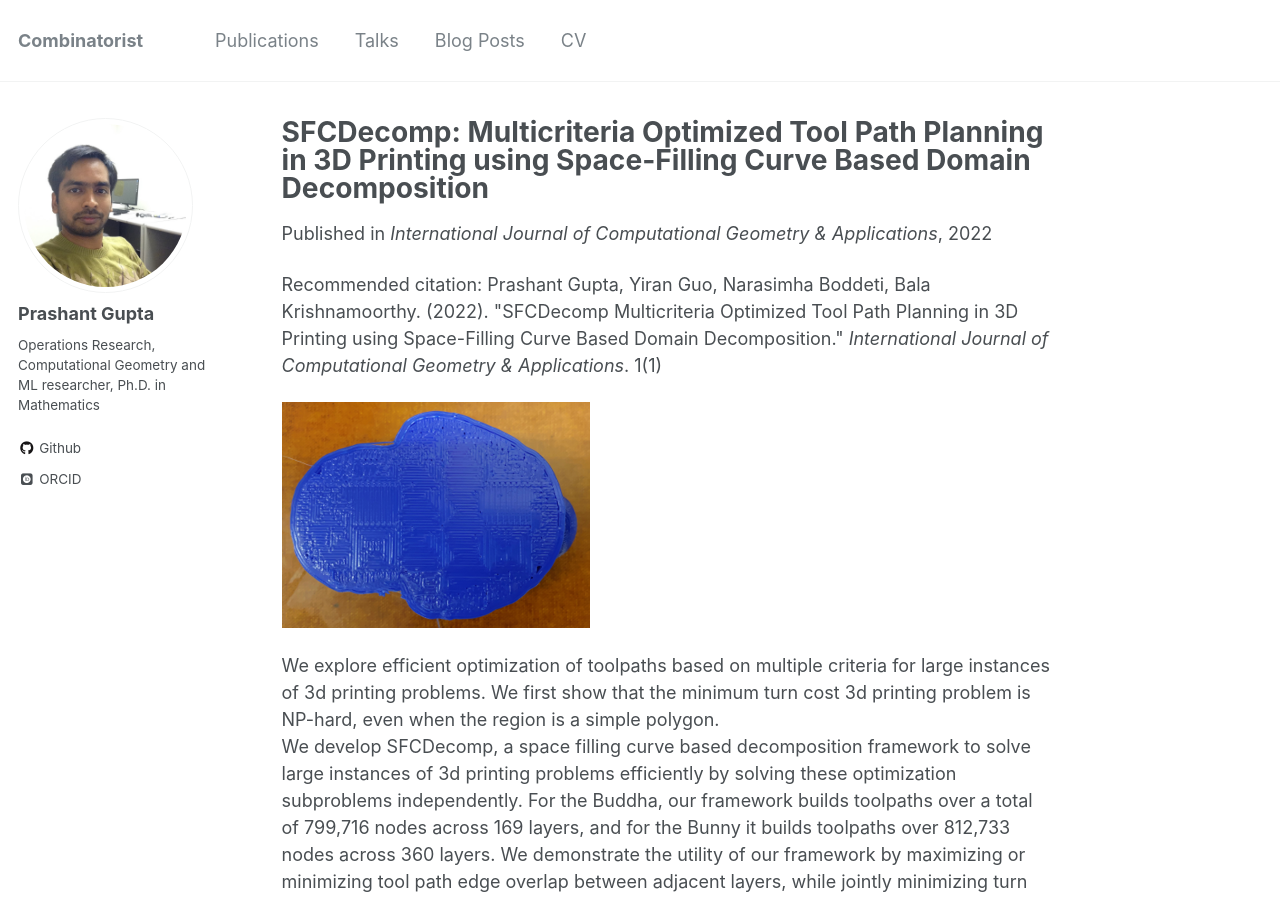
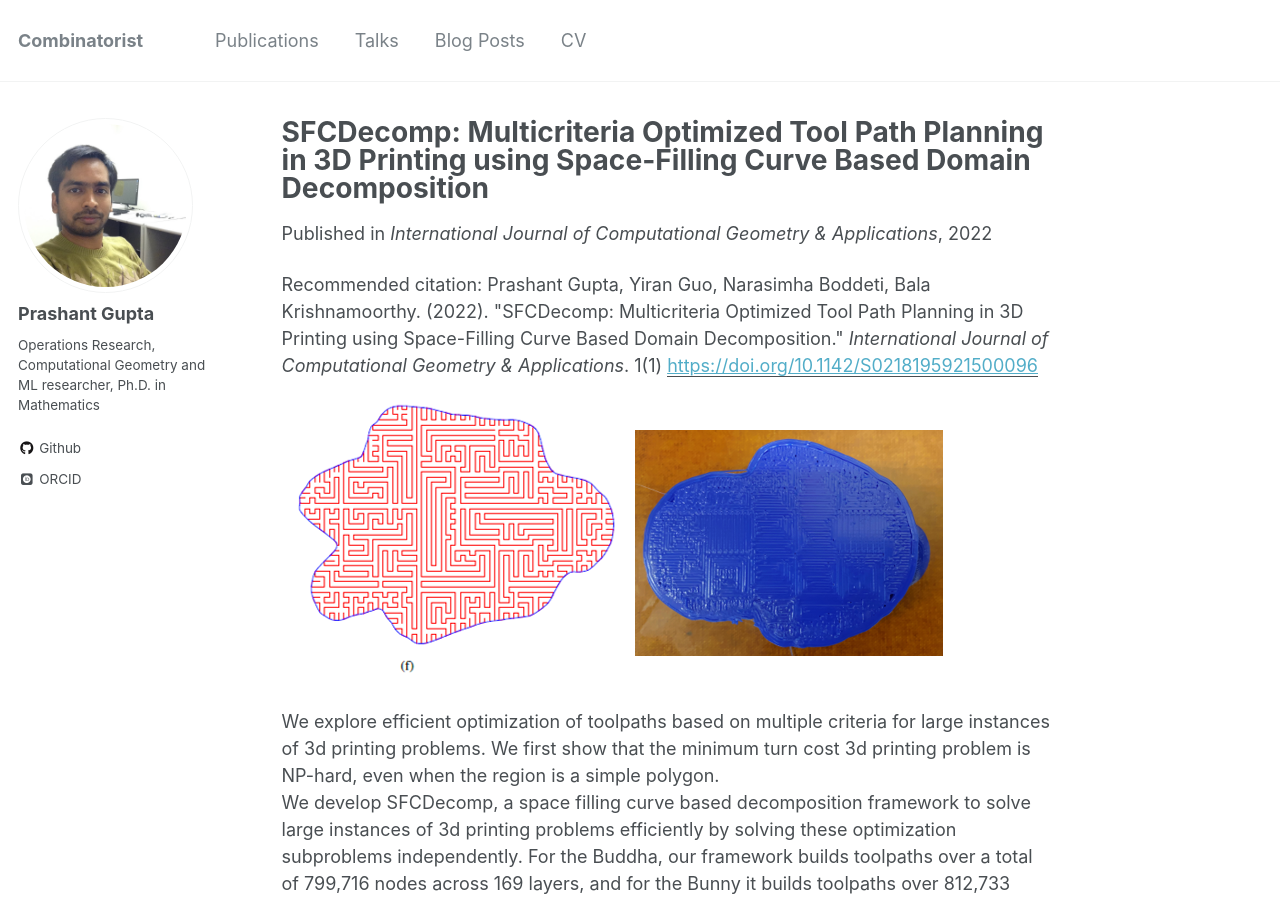
Before and after one commit to pragup/pragup.github.io, a Jekyll site: the page built from _publications/2022-06-05-SFCDecomp.md, in a window 1280 px wide and 900 px high. Built offline with Jekyll 4.4.1, drawn with Linux system fonts in a browser that asks for light colours; some web fonts are replaced.

Commit message:
updating the blog !

```diff
--- a/_publications/2022-06-05-SFCDecomp.md
+++ b/_publications/2022-06-05-SFCDecomp.md
@@ -5,10 +5,11 @@ permalink: /publication/2022-06-05-SFCDecomp
 excerpt: 'Space Filling Curve Based Graph Partitioning Approach for Non-Metric Lawn Mowing And 3D Printing Problems'
 date: 2022-06-05
 venue: 'International Journal of Computational Geometry & Applications'
-paperurl: ''
-citation: 'Prashant Gupta, Yiran Guo, Narasimha Boddeti, Bala Krishnamoorthy. (2022). &quot;SFCDecomp Multicriteria Optimized Tool Path Planning in 3D Printing using Space-Filling Curve Based Domain Decomposition.&quot; <i>International Journal of Computational Geometry & Applications</i>. 1(1)'
+paperurl: 'https://doi.org/10.1142/S0218195921500096'
+citation: 'Prashant Gupta, Yiran Guo, Narasimha Boddeti, Bala Krishnamoorthy. (2022). &quot;SFCDecomp: Multicriteria Optimized Tool Path Planning in 3D Printing using Space-Filling Curve Based Domain Decomposition.&quot; <i>International Journal of Computational Geometry & Applications</i>. 1(1)'
 ---
-![First Figure 1]( https://pragup.github.io/images/SFCDecomp_Figure_7.png )
+![First Figure 1]( https://pragup.github.io/images/SFCDecomp_Figure_6.png )
+![First Figure 2]( https://pragup.github.io/images/SFCDecomp_Figure_7.png )
 
 We explore efficient optimization of toolpaths based on multiple criteria for large instances of 3d printing problems.
 We first show that the minimum turn cost 3d printing problem is NP-hard, even when the region is a simple polygon.
```
